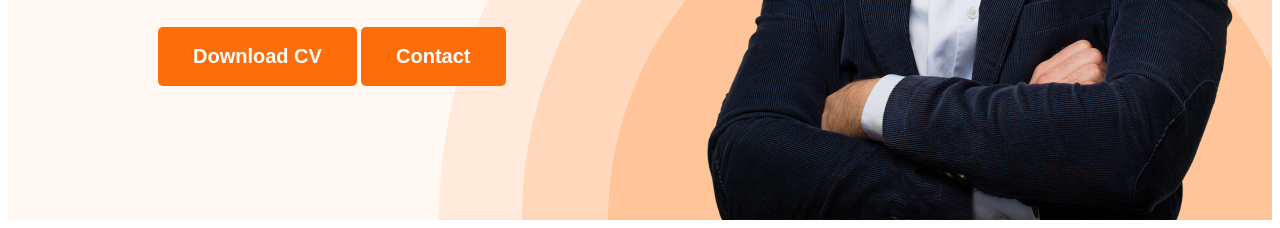
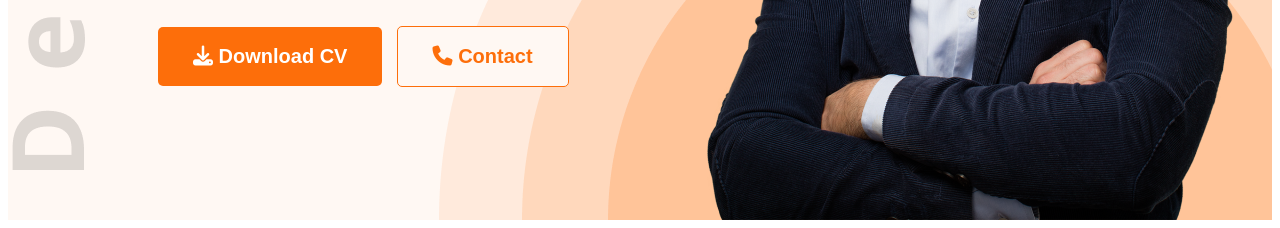
Before and after one commit to frs11/practice-portfolio, a plain HTML site: page index.html in a window 1280 px wide. Shown: the part 650-878 px from the top of the page. Drawn offline with nearby package versions, Linux system fonts and the light colour scheme.

Commit message:
new bg added

```diff
--- a/Style.css
+++ b/Style.css
@@ -46,14 +46,20 @@ nav a{
     font-size: 45px;
     font-weight: 800;
 }
+#btn-contact{
+    color: #FD6E0A;
+    background-color: #FFF8F3;
+    border: 1px solid #FD6E0A;
+    margin-left: 10px;
+}
 
 /* Header Section Styles */
 
 .header-section{
     background-color: #FFF8F3;
-    background-image: url(images/header_bg.png);
+    background-image: url('images/header_bg.png'), url("images/developer.png");
     background-repeat: no-repeat;
-    background-position: bottom right;
+    background-position: bottom right, center left;
 }
 .banner{
     display: flex;
--- a/index.html
+++ b/index.html
@@ -10,6 +10,7 @@
     <link href="https://fonts.googleapis.com/css2?family=Open+Sans:wght@300;400;700;800&display=swap" rel="stylesheet">
 
     <link rel="stylesheet" href="Style.css">
+    <script src="https://kit.fontawesome.com/3bea9ee851.js" crossorigin="anonymous"></script>
 
 </head>
 <body>
@@ -28,8 +29,8 @@
                 <h3 class="b-greeting">Hi, I'm</h3>
                 <h1 class="b-name">Mary Hardy</h1>
                 <p class="b-des">Shot what able cold new see hold.Friendly as an betrayed formerly he. Morning because as to society behaved moments.</p>
-                <button class="primary-btn">Download CV</button>
-                <button class="primary-btn">Contact</button>
+                <button class="primary-btn"> <i class="fa-solid fa-download"></i> Download CV</button>
+                <button id="btn-contact" class="primary-btn"> <i class="fa-solid fa-phone"></i> Contact</button>
             </div>
             <img src="images/hardy.png" alt="Profile pic">
         </div>
```
Also changed, not shown: images/portrait.png (added).
